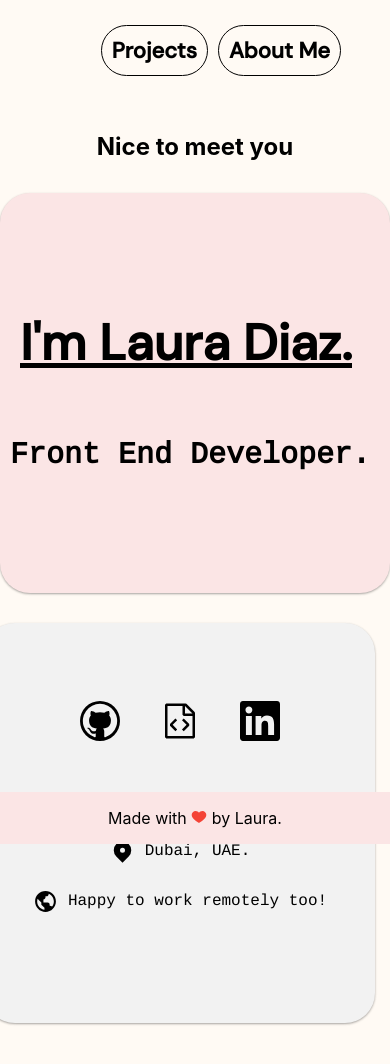
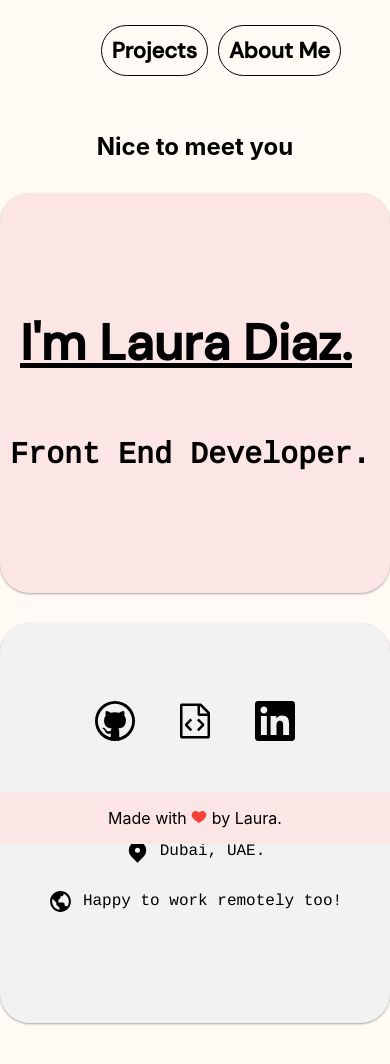
Before and after one commit to lalidiaz/new-personal-portfolio, a React (Create React App) app: page / in a window 390 px wide. Shown: the top 1064 px of the page. Built offline with nearby package versions, Linux system fonts and the light colour scheme.

Commit message:
SEO + react helmet

```diff
--- a/package.json
+++ b/package.json
@@ -10,6 +10,7 @@
     "node-sass": "^4.14.1",
     "react": "^16.14.0",
     "react-dom": "^16.14.0",
+    "react-helmet": "^6.1.0",
     "react-icons": "^3.11.0",
     "react-router-dom": "^5.2.0",
     "react-scripts": "3.4.3"
--- a/public/index.html
+++ b/public/index.html
@@ -7,37 +7,14 @@
     <meta name="theme-color" content="#000000" />
     <meta
       name="description"
-      content="Web site created using create-react-app"
+      content="Laura Diaz Front end developer website"
     />
     <link rel="apple-touch-icon" href="%PUBLIC_URL%/logo192.png" />
-    <!--
-      manifest.json provides metadata used when your web app is installed on a
-      user's mobile device or desktop. See https://developers.google.com/web/fundamentals/web-app-manifest/
-    -->
     <link rel="manifest" href="%PUBLIC_URL%/manifest.json" />
-    <!--
-      Notice the use of %PUBLIC_URL% in the tags above.
-      It will be replaced with the URL of the `public` folder during the build.
-      Only files inside the `public` folder can be referenced from the HTML.
-
-      Unlike "/favicon.ico" or "favicon.ico", "%PUBLIC_URL%/favicon.ico" will
-      work correctly both with client-side routing and a non-root public URL.
-      Learn how to configure a non-root public URL by running `npm run build`.
-    -->
     <title>Laura D. 💫</title>
   </head>
   <body>
-    <noscript>You need to enable JavaScript to run this app.</noscript>
     <div id="root"></div>
-    <!--
-      This HTML file is a template.
-      If you open it directly in the browser, you will see an empty page.
 
-      You can add webfonts, meta tags, or analytics to this file.
-      The build step will place the bundled scripts into the <body> tag.
-
-      To begin the development, run `npm start` or `yarn start`.
-      To create a production bundle, use `npm run build` or `yarn build`.
-    -->
   </body>
 </html>
--- a/src/components/Contact/styles.scss
+++ b/src/components/Contact/styles.scss
@@ -17,6 +17,7 @@
     padding: 0px;
     margin-left: 0px;
     margin-bottom: 30px;
+    margin-right: 0px;
   }
 
   .iconsContainer {
--- a/src/index.js
+++ b/src/index.js
@@ -4,13 +4,16 @@ import './index.css';
 import App from './App';
 import * as serviceWorker from './serviceWorker';
 import {BrowserRouter} from 'react-router-dom';
+import { helmet } from 'react-helmet';
 
 
 ReactDOM.render(
   <React.StrictMode>
+    <helmet>
     <BrowserRouter>
      <App />
     </BrowserRouter>
+    </helmet>
   </React.StrictMode>,
   document.getElementById('root')
 );
```
Also changed, not shown: 1 other file (tests, documents, lock files or other folders).
